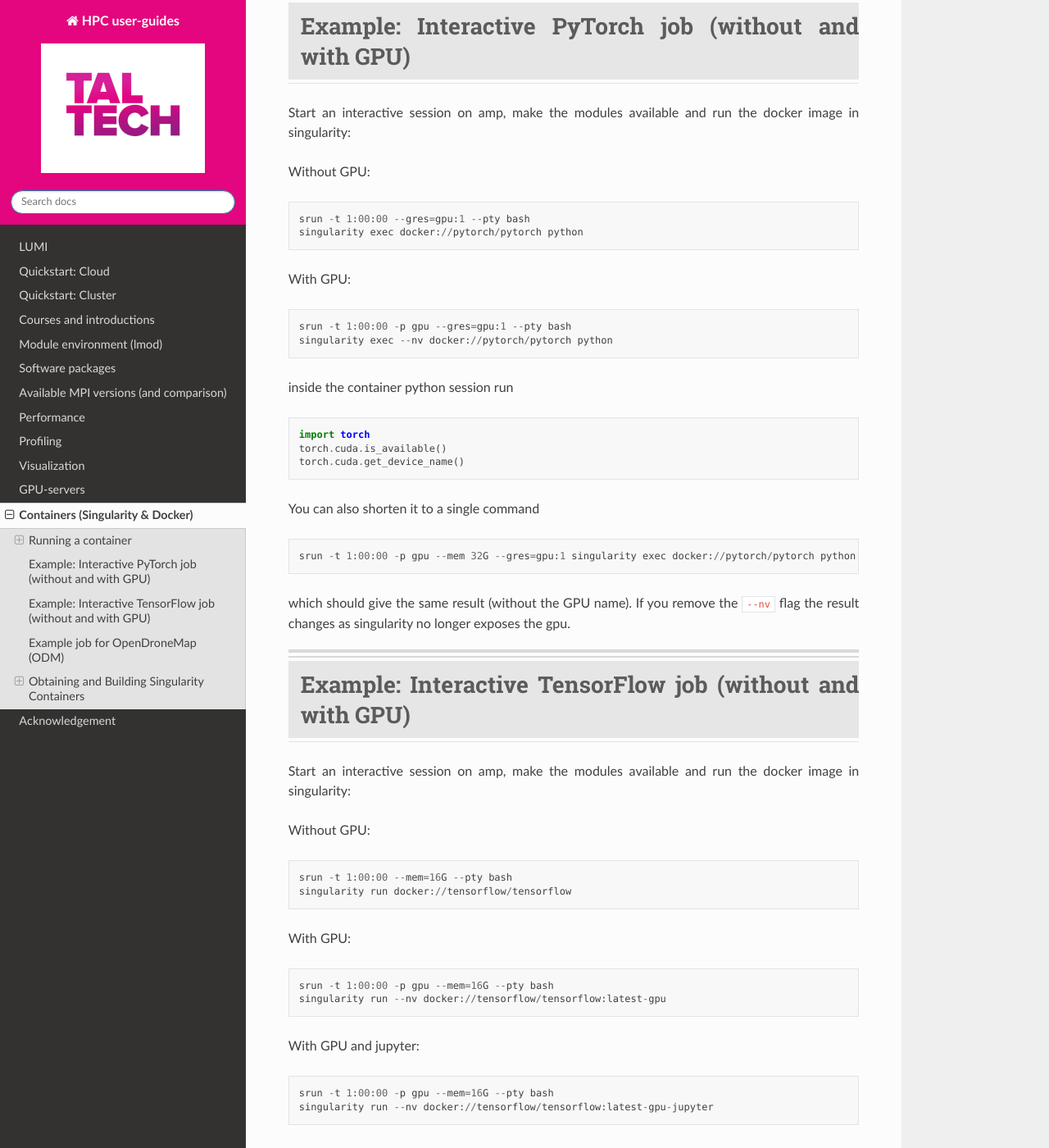
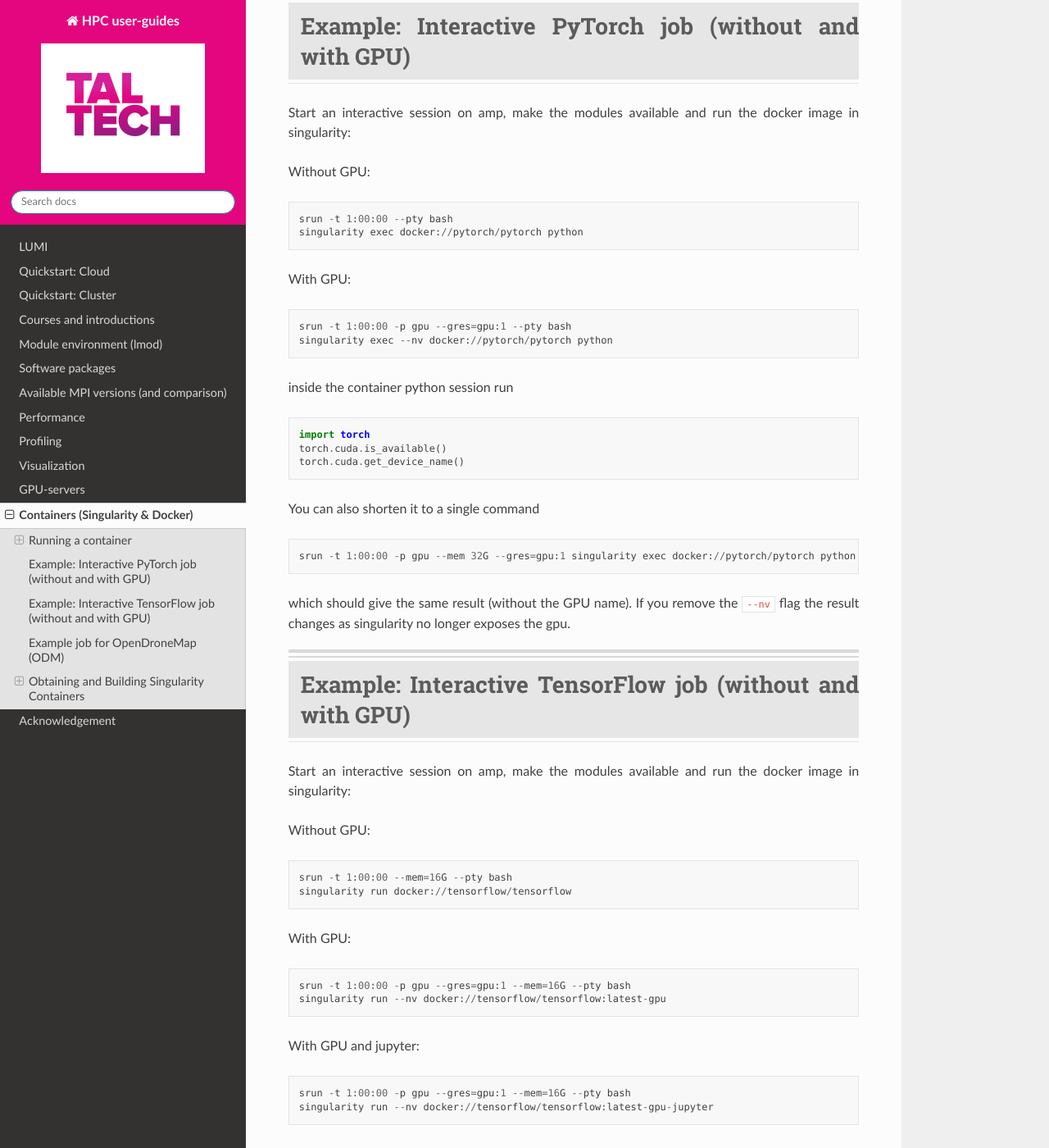
Before and after one commit to TalTech-HPC-Centre/user-guides-source, a Sphinx documentation site: the page built from docs/singularity.md, in a window 1280 px wide and 1400 px high, scrolled down 2024 px. Shown: the whole window at 82% size. Built offline with Sphinx 7.4.7 and the Read the Docs theme 2.0.0, drawn with Linux system fonts in a browser that asks for light colours.

Commit message:
fixed obsolete and missing GPU reservations
	modified:   singularity.md

```diff
--- a/docs/singularity.md
+++ b/docs/singularity.md
@@ -139,12 +139,12 @@
 
 With GPU:
 
-    srun -t 1:00:00 -p gpu --mem=16G --pty bash
+    srun -t 1:00:00 -p gpu --gres=gpu:1 --mem=16G --pty bash
     singularity run --nv docker://tensorflow/tensorflow:latest-gpu
 
 With GPU and jupyter:
 
-    srun -t 1:00:00 -p gpu --mem=16G --pty bash
+    srun -t 1:00:00 -p gpu --gres=gpu:1 --mem=16G --pty bash
     singularity run --nv docker://tensorflow/tensorflow:latest-gpu-jupyter
 
 
```
Also changed, not shown: other parts of docs/singularity.md (+1 -1 lines).
